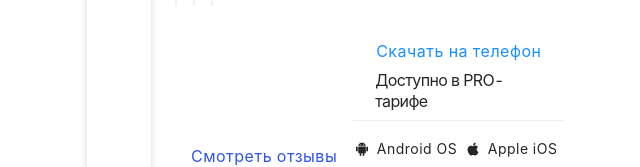
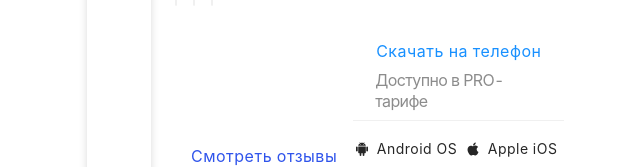
Before and after one commit to ClevertecFrontendLab/jocker-py, a React (Vite) app: page /#/ in a window 1280 px wide. Shown: the part 8012-8179 px from the top of the page, without its empty margins (521-1161 px from the left). Built offline with nearby package versions, Linux system fonts and the light colour scheme.

Commit message:
refactor: change color text for footer card item

```diff
--- a/src/index.css
+++ b/src/index.css
@@ -15,6 +15,7 @@
     --color-white-standard: #FFFFFF;
 
     --color-grey-light: #F0F0F0;
+    --color-grey-primary: #8C8C8C;
 
     --color-blue-standard: #061178;
     --color-blue-light: #F0F5FF;
--- a/src/pages/main-page/components/Content/style.css
+++ b/src/pages/main-page/components/Content/style.css
@@ -112,6 +112,7 @@
 
 #footer__pro {
     letter-spacing: -0.6px;
+    color: var(--color-grey-primary);
 }
 
 
```
